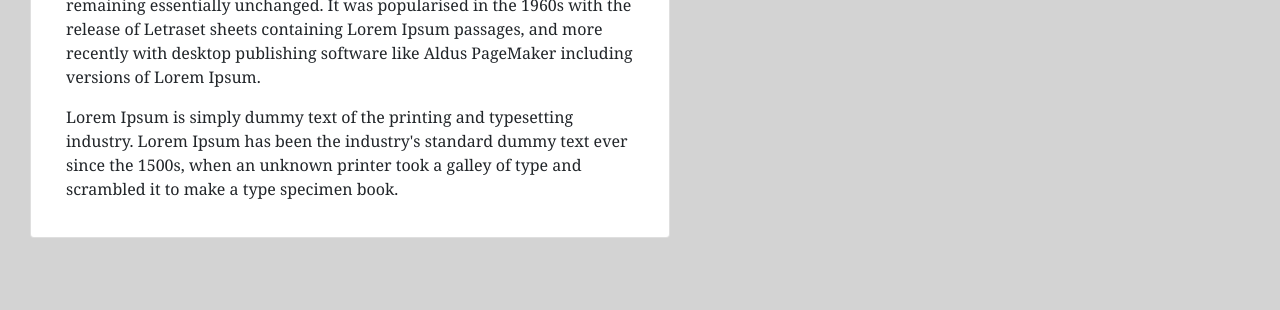
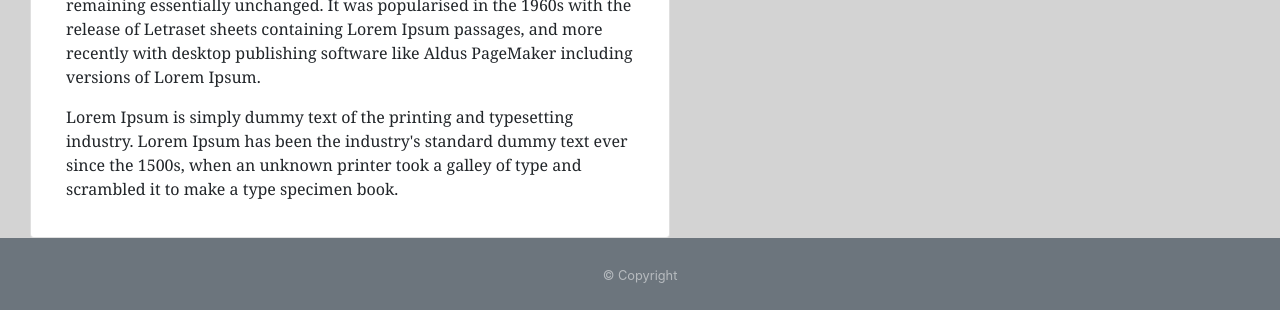
Before and after one commit to christyglee/Responsive-Portfolio, a plain HTML site: page index.html in a window 1280 px wide. Shown: the part 560-870 px from the top of the page. Before the commit the page ends 800 px from the top, so only its background shows below. Drawn offline with nearby package versions, Linux system fonts and the light colour scheme.

Commit message:
insert sticky footer and styling- but still needs update

```diff
--- a/index.html
+++ b/index.html
@@ -61,8 +61,10 @@
     </div>
     </main>
 
-    <footer>
-
+    <footer id="sticky-footer" class="py-4 bg-secondary text-white-50">
+      <div class="container text-center">
+        <small>&copy; Copyright</small>
+      </div>
     </footer>
 
         <!-- Optional JavaScript -->
--- a/style.css
+++ b/style.css
@@ -13,6 +13,8 @@
 
 body {
     background-color: lightgray;
+    height: 100%;
+
 }
 
 
@@ -25,4 +27,10 @@ body {
 
 img {
     margin-right: 15px;
+
 }
+
+#sticky-footer {
+    flex-shrink: none;
+
+}
```
Also changed, not shown: contact.html (+15 -2 lines), portfolio.html (+13 -3 lines).
